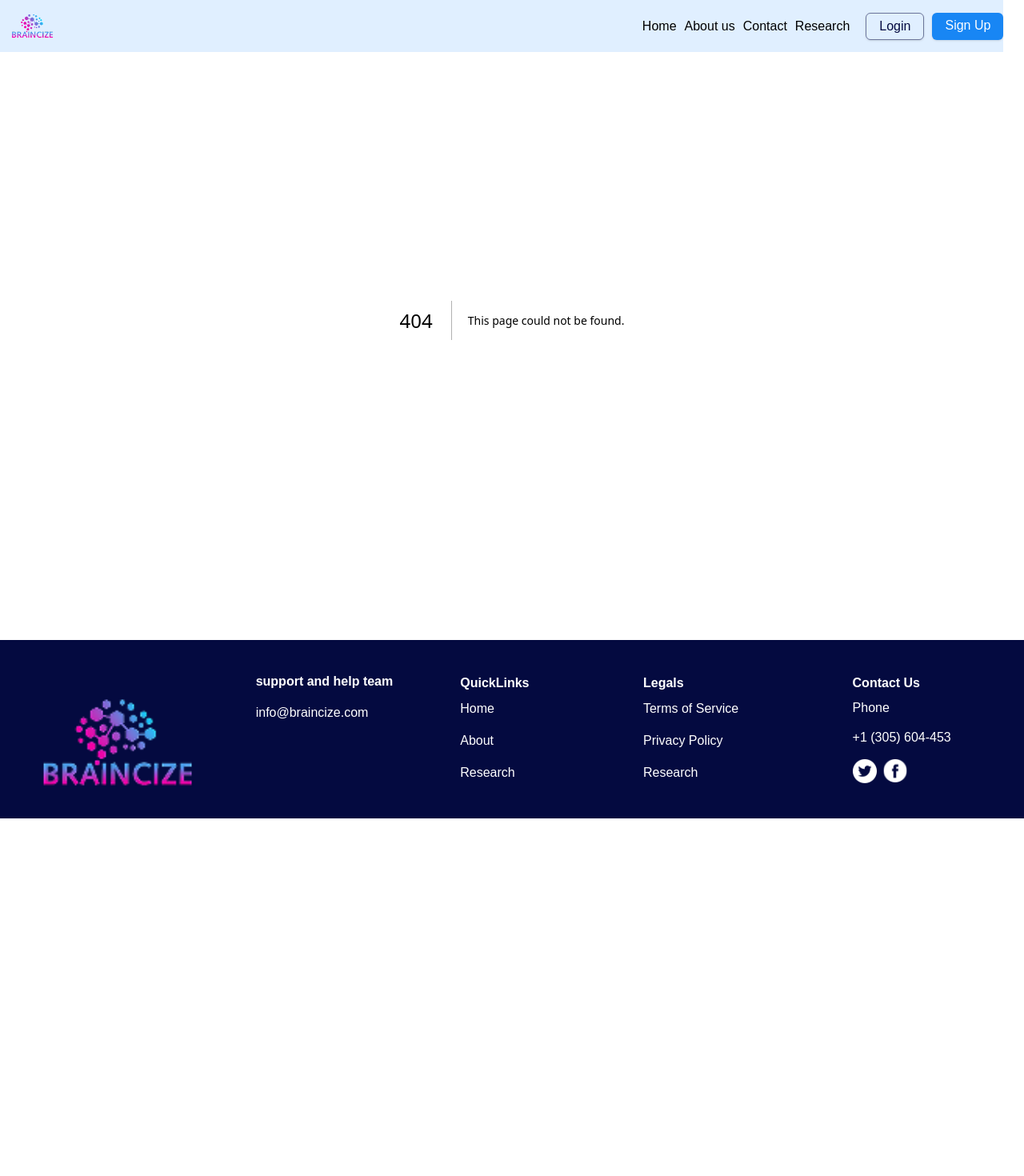
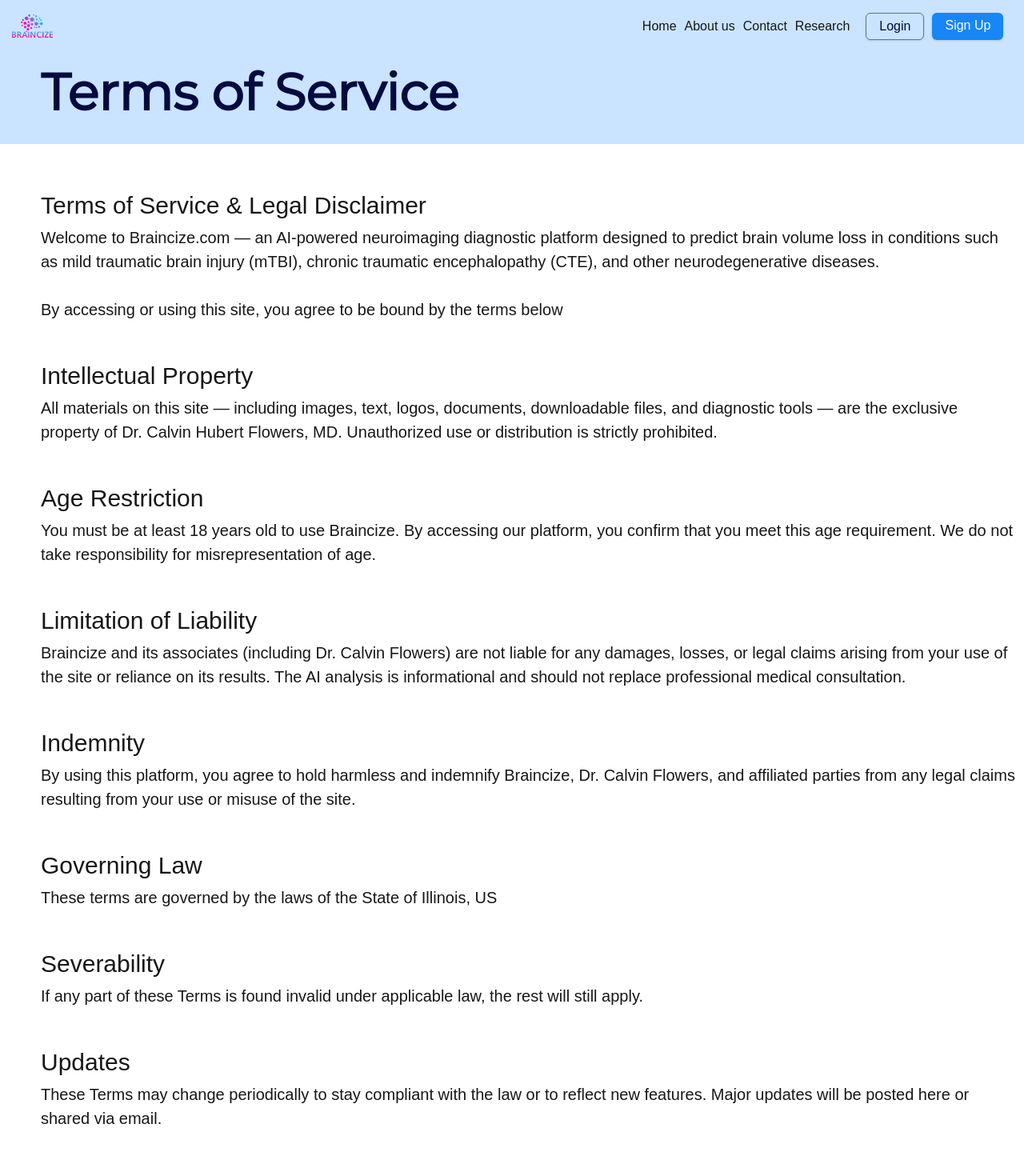
Before and after one commit to patrickowor/Braincize-Web, a Next.js app: page /terms in a window 1280 px wide. Before the commit this address had no page. Shown: the top 1470 px of the page at 80% size. Before the commit the page ends 1046 px from the top, so only its background shows below. Built offline with nearby package versions, Linux system fonts and the light colour scheme.

Commit message:
pages update: added term & service, research page and a new css module

```diff
--- /dev/null
+++ b/src/app/research/page.tsx
@@ -0,0 +1,54 @@
+import termsStyle from "@/app/terms.module.css";
+
+export default function research() {
+
+    return <>
+        <div className={termsStyle.researchHeader}>
+            <div className={termsStyle.header_Frame}>
+                <h1 className={`fnt-monserat ${termsStyle.ResearchTitle}`}>
+                    Research
+                </h1>
+            </div>
+        </div>
+
+        <div className={termsStyle.researchMain}>
+           <div className={termsStyle.un_Order}>
+                <div className={termsStyle.list}>
+                    <li className={`fnt-poppins ${termsStyle.researchLists}`}>
+                        CORTICAL ATROPHY IN NFL PLAYERS WITH CONCUSSION ON CONVENTIONAL MRI BRAIN IMAGING
+                    </li>
+
+                    <a href="#" className={`fnt-poppins ${termsStyle.a_link}`}>Read more</a>
+                </div>
+                <div className={termsStyle.list}>
+                    <li className={`fnt-poppins ${termsStyle.researchLists}`}>
+                        IMAGING OF MILD TRAUMATIC BRAIN INJURY CONCUSSION
+                    </li>
+
+                    <a href="#" className={`fnt-poppins ${termsStyle.a_link}`}>Read more</a>
+                </div>
+                <div className={termsStyle.list}>
+                    <li className={`fnt-poppins ${termsStyle.researchLists}`}>
+                        UTILIZATION OF ROUTINE MRI
+                    </li>
+
+                    <a href="#" className={`fnt-poppins ${termsStyle.a_link}`}>Read more</a>
+                </div>
+                <div className={termsStyle.list}>
+                    <li className={`fnt-poppins ${termsStyle.researchLists}`}>
+                        ENCEPHALOPATHY IN AIDS PATIENTS: Evaluation with MR Imaging
+                    </li>
+
+                    <a href="#" className={`fnt-poppins ${termsStyle.a_link}`}>Read more</a>
+                </div>
+                <div className={termsStyle.list}>
+                    <li className={`fnt-poppins ${termsStyle.researchLists}`}>
+                        MR EVALUATION OF SKULL BASE LESIONS
+                    </li>
+
+                    <a href="#" className={`fnt-poppins ${termsStyle.a_link}`}>Read more</a>
+                </div>
+           </div>
+        </div>
+    </>
+}
--- /dev/null
+++ b/src/app/terms.module.css
@@ -0,0 +1,127 @@
+.termHeader {
+    height: 180px;
+    background-color: #CAE4FF;
+    align-content: center;
+}
+.headerFrame {
+    padding-top: 50px;
+    padding-left: 51px;
+}
+.termTitle {
+    font-size: 64px;
+    font-weight: 700;
+    line-height: 100%;
+    letter-spacing: 0%;
+    color: #040A40;
+}
+.termMain {
+    padding-top: 42px;
+    padding-left: 41px;
+}
+.term_Section {
+    padding: 10px;
+    padding-top: 20px;
+}
+.termSection {
+    padding: 10px;
+    padding-top: 43px;
+}
+.termSection:last-child {
+    margin-bottom: 150px;
+}
+.termSubHeader {
+    font-weight: 500;
+    font-size: 30px;
+    line-height: 100%;
+    letter-spacing: 0%;
+    margin-bottom: 10px;
+}
+.termText {
+    font-weight: 500;
+    font-size: 20px;
+    line-height: 30px;
+    letter-spacing: -0.2%;
+}
+/* Media query */
+@media screen and (max-width: 1024px) {
+   .termTitle {
+    font-size: 50.5px;
+   }
+   .termSubHeader {
+    font-size: 25px;
+   }
+   .termText {
+    font-size: 18.5px;
+   }
+}
+@media screen and (max-width: 480px) {
+    .termTitle {
+        font-size: 24px;
+       }
+       .termSubHeader {
+        font-size: 18px;
+       }
+       .termText {
+        font-size: 16px;
+       }
+}
+
+
+/* Resesarch style
+ */
+.researchHeader {
+    height: 180px;
+    background-color: #CAE4FF;
+    align-content: center;
+}
+
+.header_Frame {
+    padding-top: 50px;
+    padding-left: 51px;
+}
+.ResearchTitle{
+    font-size: 64px;
+    font-weight: 700;
+    color: #040A40;
+}
+.researchMain {
+    padding-top: 42px;
+    padding-left: 60px;
+}
+.list {
+    font-weight: 500;
+    font-size: 24px;
+    /* line-height: 46px; */
+    letter-spacing: -0.2%;
+    margin-top: 25px;
+}
+.list:last-child{
+    margin-bottom: 200px;
+}
+.a_link {
+    font-weight: 500;
+    font-size: 12px;
+    color: #1886F4;
+}
+
+/* Media query */
+@media screen and (max-width: 1024px) {
+    .ResearchTitle{
+     font-size: 50.5px;
+    }
+    .researchMain {
+        padding-top: 12px;
+        padding-left: 15px;
+    }
+    .list {
+     font-size: 18px;
+    }
+ }
+ @media screen and (max-width: 480px) {
+     .ResearchTitle {
+         font-size: 25px;
+        }
+        .list {
+         font-size: 13.5px;
+        }
+ }
--- /dev/null
+++ b/src/app/terms/page.tsx
@@ -0,0 +1,52 @@
+import termsStyle from "@/app/terms.module.css";
+
+export default function service() {
+
+    return <>
+    <div className={termsStyle.termHeader}>
+        <div className={termsStyle.headerFrame}>
+        <h1 className= {`fnt-monserat ${termsStyle.termTitle}`}>Terms of Service</h1>
+        </div>
+    </div>
+
+    <div className={termsStyle.termMain}>
+        <div className={termsStyle.term_Section}>
+            <h2 className={`.fnt-poppins ${termsStyle.termSubHeader}`}>Terms of Service & Legal Disclaimer</h2>
+            <p className={`.fnt-poppins ${termsStyle.termText}`}>Welcome to Braincize.com — an AI-powered neuroimaging diagnostic platform designed to predict brain volume loss in conditions such as mild traumatic brain injury (mTBI), chronic traumatic encephalopathy (CTE), and other neurodegenerative diseases. <br /> <br />
+
+            By accessing or using this site, you agree to be bound by the terms below</p>
+        </div>
+
+        <div className={termsStyle.term}>
+        <div className={termsStyle.termSection}>
+            <h2 className={`.fnt-poppins ${termsStyle.termSubHeader}`}>Intellectual Property</h2>
+            <p className={`.fnt-poppins ${termsStyle.termText}`}>All materials on this site — including images, text, logos, documents, downloadable files, and diagnostic tools — are the exclusive property of Dr. Calvin Hubert Flowers, MD. Unauthorized use or distribution is strictly prohibited.</p>
+        </div>
+        <div className={termsStyle.termSection}>
+            <h2 className={`.fnt-poppins ${termsStyle.termSubHeader}`}>Age Restriction</h2>
+            <p className={`.fnt-poppins ${termsStyle.termText}`}>You must be at least 18 years old to use Braincize. By accessing our platform, you confirm that you meet this age requirement. We do not take responsibility for misrepresentation of age.</p>
+        </div>
+        <div className={termsStyle.termSection}>
+            <h2 className={`.fnt-poppins ${termsStyle.termSubHeader}`}>Limitation of Liability</h2>
+            <p className={`.fnt-poppins ${termsStyle.termText}`}>Braincize and its associates (including Dr. Calvin Flowers) are not liable for any damages, losses, or legal claims arising from your use of the site or reliance on its results. The AI analysis is informational and should not replace professional medical consultation.</p>
+        </div>
+        <div className={termsStyle.termSection}>
+            <h2 className={`.fnt-poppins ${termsStyle.termSubHeader}`}>Indemnity</h2>
+            <p className={`.fnt-poppins ${termsStyle.termText}`}>By using this platform, you agree to hold harmless and indemnify Braincize, Dr. Calvin Flowers, and affiliated parties from any legal claims resulting from your use or misuse of the site.</p>
+        </div>
+        <div className={termsStyle.termSection}>
+            <h2 className={`.fnt-poppins ${termsStyle.termSubHeader}`}>Governing Law</h2>
+            <p className={`.fnt-poppins ${termsStyle.termText}`}>These terms are governed by the laws of the State of Illinois, US</p>
+        </div>
+        <div className={termsStyle.termSection}>
+            <h2 className={`.fnt-poppins ${termsStyle.termSubHeader}`}>Severability</h2>
+            <p className={`.fnt-poppins ${termsStyle.termText}`}>If any part of these Terms is found invalid under applicable law, the rest will still apply.</p>
+        </div>
+        <div className={termsStyle.termSection}>
+            <h2 className={`.fnt-poppins ${termsStyle.termSubHeader}`}>Updates</h2>
+            <p className={`.fnt-poppins ${termsStyle.termText}`}>These Terms may change periodically to stay compliant with the law or to reflect new features. Major updates will be posted here or shared via email.</p>
+        </div>
+        </div>
+    </div>
+    </>
+}
--- a/src/shared/components/MobileNav.tsx
+++ b/src/shared/components/MobileNav.tsx
@@ -21,7 +21,7 @@
     <Link href="/" >Home</Link>
     <Link href={"/about"} >About us</Link>
     <Link href={"/contact"} >Contact</Link>
-    <Link href={"/Research"}>Research</Link>
+    <Link href={"/research"}>Research</Link>
   </>)
 }
 
```
